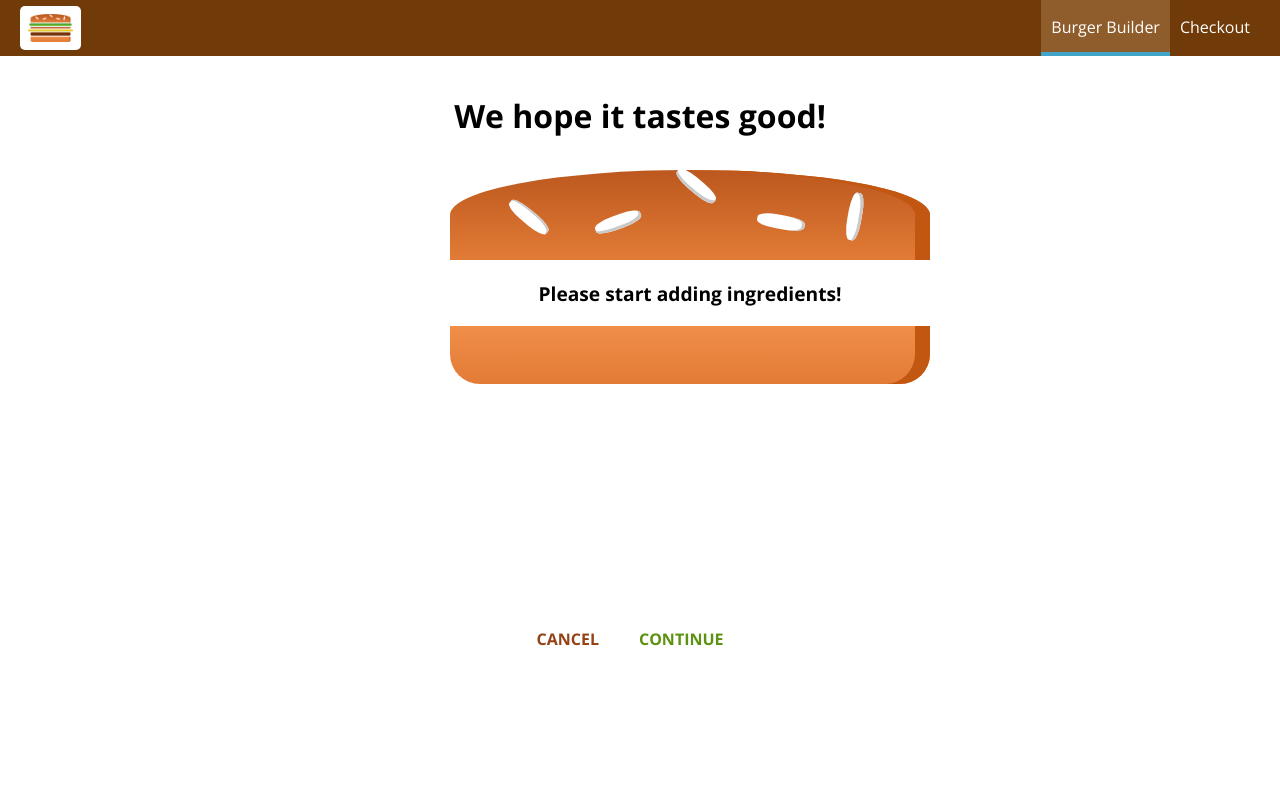
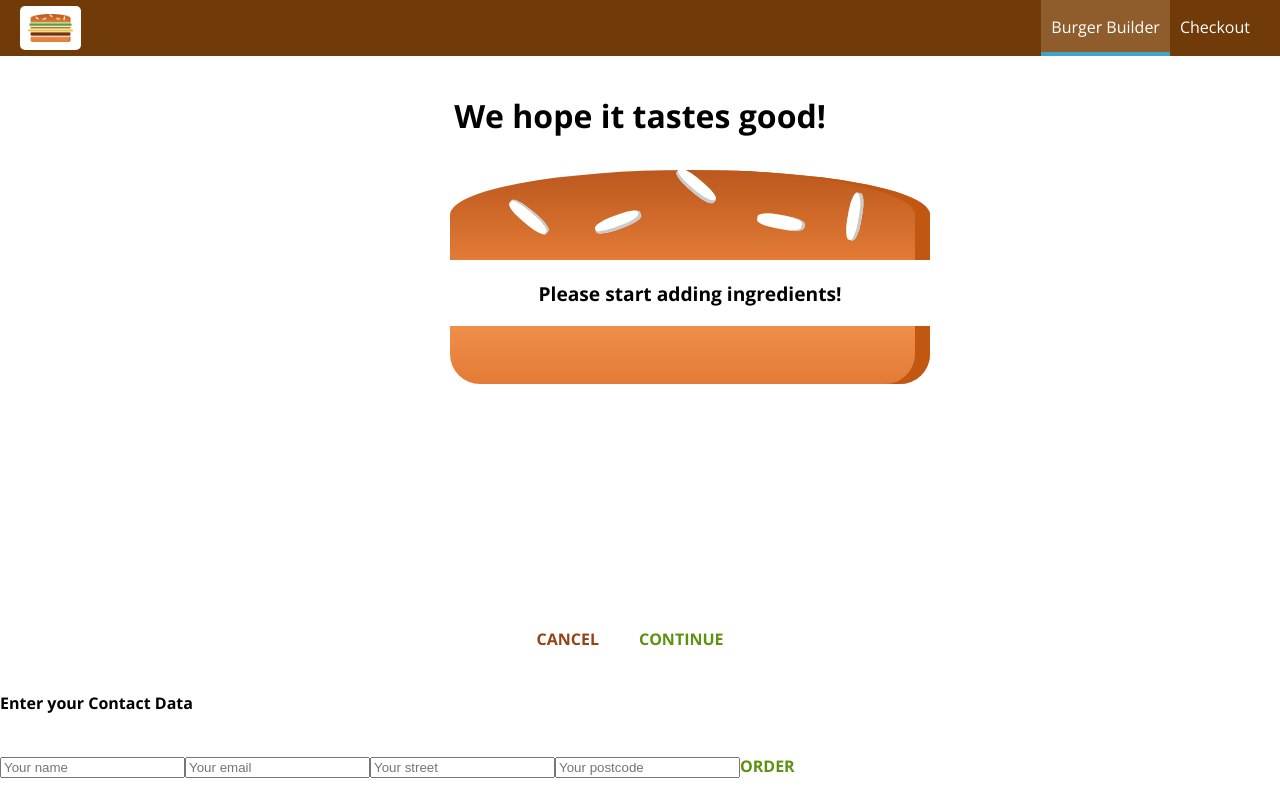
Before and after one commit to KendallM3/burger-builder, a React app: page /checkout in a window 1280 px wide. Both pictures are taken after a click on the button "CONTINUE". Built offline with nearby package versions, Linux system fonts and the light colour scheme.

Commit message:
section 12: 225

```diff
--- a/src/containers/Checkout/Checkout.js
+++ b/src/containers/Checkout/Checkout.js
@@ -1,4 +1,6 @@
 import React, { Component } from 'react';
+import {Route} from 'react-router-dom';
+import ContactData from './ContactData/ContactData';
 import CheckoutSummary from '../../components/Order/CheckoutSummary/CheckoutSummary';
 
 class Checkout extends Component {
@@ -36,6 +38,7 @@ class Checkout extends Component {
                     checkoutCancelled={this.checkoutCancelledHandler}
                     checkoutContinued={this.checkoutContinuedHandler}
                 />
+                <Route path={this.props.match.path + '/contact-data'} component={ContactData}/>
             </div>
         );
     }
--- /dev/null
+++ b/src/containers/Checkout/ContactData/ContactData.css
@@ -0,0 +1,11 @@
+.ContactData {
+    margin: 20px auto;
+    width: 80%;
+    text-align: center;
+}
+
+@media (min-width: 600px) {
+    .ContactData {
+        width: 500px;
+    }
+}
--- /dev/null
+++ b/src/containers/Checkout/ContactData/ContactData.js
@@ -0,0 +1,32 @@
+import React, { Component } from 'react';
+import Button from '../../../components/UI/Button/Button';
+
+class ContactData extends Component {
+    state = {
+        name: '',
+        email: '',
+        address: {
+            street: '',
+            postalCode: ''
+        }
+    }
+
+
+    render () {
+        return (
+            <div>
+                <h4>Enter your Contact Data</h4>
+                <form>
+                    <input type="text" name="name" placeholder="Your name" />
+                    <input type="email" name="email" placeholder="Your email" />
+                    <input type="text" name="street" placeholder="Your street" />
+                    <input type="text" name="postal" placeholder="Your postcode" />
+                    <Button btnType="Success">ORDER</Button>
+                </form>
+            </div>
+        );
+    }
+
+}
+
+export default ContactData;
```
